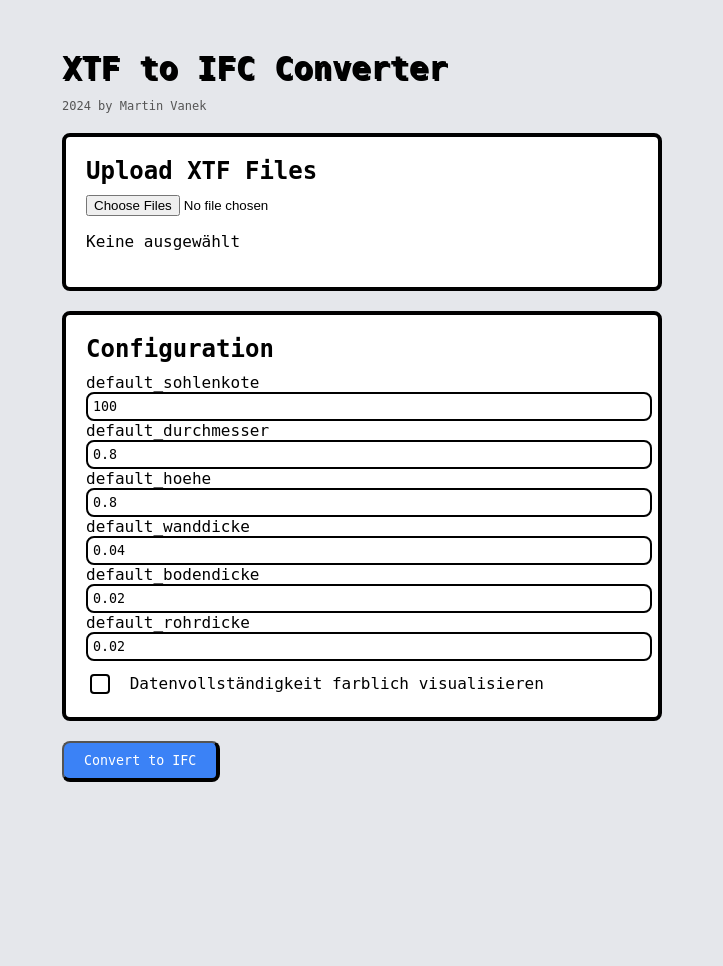
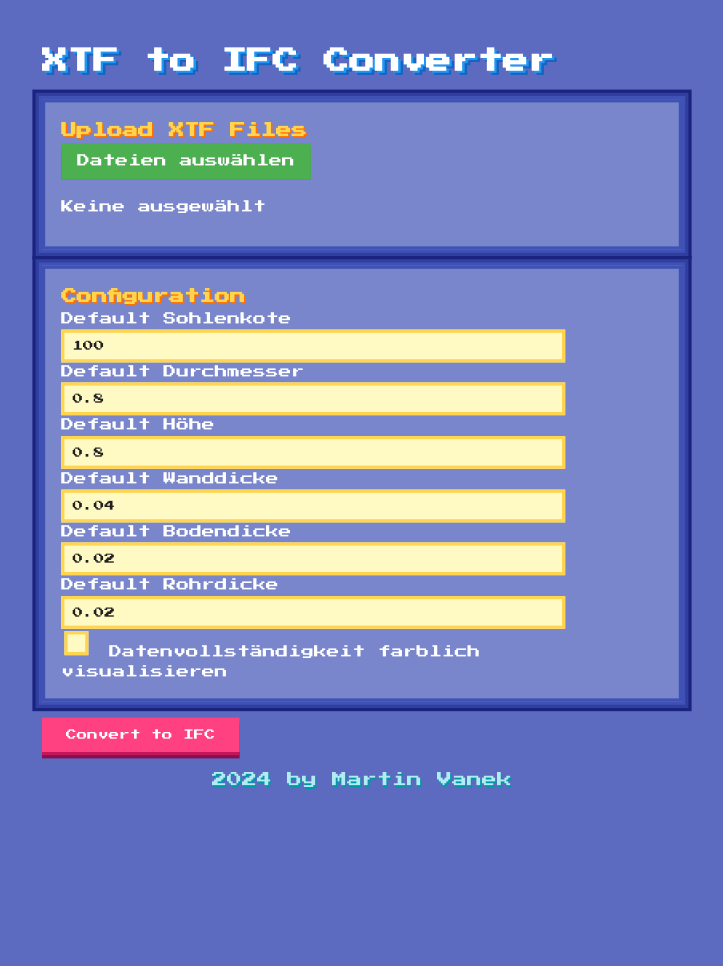
Before and after one commit to vaneeko/ili-ifc, a Flask app: page / in a window 1280 px wide; the page is wider, and only the part inside the window is pictured. Shown: that part, without its empty margins (278-1001 px from the left). Before the commit the page ends 782 px from the top of that part, so only its background shows below. Run offline with Flask 3, Linux system fonts and the light colour scheme.

Commit message:
Pixelart GUI

```diff
--- a/templates/index.html
+++ b/templates/index.html
@@ -1,120 +1,161 @@
 <!DOCTYPE html>
-<html lang="en">
+<html lang="de">
 <head>
     <meta charset="UTF-8">
     <meta name="viewport" content="width=device-width, initial-scale=1.0">
     <title>XTF to IFC Converter</title>
     <style>
-        @font-face {
-            font-family: 'Pixelated';
-            src: url('https://fonts.googleapis.com/css2?family=Press+Start+2P&display=swap');
-        }
+        @import url('https://fonts.googleapis.com/css2?family=Press+Start+2P&display=swap');
+
         body {
-            background-color: #e5e7eb;
-            font-family: 'Pixelated', monospace;
+            background-color: #5C6BC0;
+            font-family: 'Press Start 2P', cursive;
+            color: #FFFFFF;
+            line-height: 1.6;
         }
         .container {
-            max-width: 600px;
+            max-width: 800px;
             margin: auto;
             padding: 20px;
+            transform: scale(0.8);
+            transform-origin: top center;
         }
         .text-shadow {
-            text-shadow: 2px 2px 0 #000;
+            text-shadow: 3px 3px 0 #2196F3, 6px 6px 0 #1565C0;
         }
         .pixel-button {
-            padding: 10px 20px;
-            font-family: 'Pixelated', monospace;
+            padding: 15px 30px;
+            font-family: 'Press Start 2P', cursive;
             color: white;
-            border-bottom: 4px solid black;
-            border-right: 4px solid black;
-            background-color: #3B82F6;
-            transition: background-color 0.15s ease-in-out;
-            border-radius: 8px;
+            border: none;
+            background-color: #FF4081;
+            transition: all 0.3s ease;
+            box-shadow: 0 4px 0 #C2185B, 0 8px 0 #880E4F;
+            position: relative;
+            top: 0;
         }
-        .pixel-button:disabled {
-            background-color: #6B7280;
-            cursor: not-allowed;
+        .pixel-button:hover {
+            top: 4px;
+            box-shadow: 0 4px 0 #880E4F;
         }
-        .pixel-button:hover:not(:disabled) {
-            background-color: #2563EB;
-        }
-        .pixel-button:active:not(:disabled) {
-            background-color: #1D4ED8;
+        .pixel-button:active {
+            top: 8px;
+            box-shadow: none;
         }
         .pixel-input {
-            width: 100%;
-            padding: 5px;
-            font-family: 'Pixelated', monospace;
-            border: 2px solid black;
-            background-color: white;
+            width: 80%;
+            padding: 10px;
+            font-family: 'Press Start 2P', cursive;
+            border: 4px solid #FFD54F;
+            background-color: #FFF9C4;
             outline: none;
-            border-radius: 8px;
-        }
-        .pixel-input:focus {
-            border-color: #3B82F6;
-            box-shadow: 0 0 0 3px rgba(59, 130, 246, 0.25);
+            color: #212121;
         }
         .card {
-            background-color: white;
-            border: 4px solid black;
+            background-color: #7986CB;
+            border: 4px solid #3F51B5;
             margin-bottom: 20px;
             padding: 20px;
-            border-radius: 8px;
+            box-shadow: 0 0 0 4px #3F51B5, 0 0 0 8px #303F9F, 0 0 0 12px #1A237E;
         }
         .card-header {
-            font-size: 1.5em;
+            font-size: 1.2em;
             font-weight: bold;
-        }
-        .card-content {
-            margin-top: 10px;
+            color: #FFD54F;
+            text-shadow: 2px 2px 0 #FF6F00;
         }
         .form-checkbox {
             appearance: none;
-            width: 20px;
-            height: 20px;
-            border: 2px solid black;
-            background: white;
+            width: 30px;
+            height: 30px;
+            border: 4px solid #FFD54F;
+            background: #FFF9C4;
             margin-right: 10px;
-            border-radius: 4px;
-            vertical-align: middle;
+            position: relative;
         }
-
+        .form-checkbox:checked::before {
+            content: '✔';
+            position: absolute;
+            top: 50%;
+            left: 50%;
+            transform: translate(-50%, -50%);
+            color: #FF4081;
+            font-size: 20px;
+        }
         .checkbox-container {
-            display: flex;
-            align-items: center;
-            margin-top: 10px;  /* Passe den Wert nach Bedarf an */
-        }
-
-        .form-checkbox:checked {
-            background: #3B82F6;
+            margin-right: 20%;
         }
         .alert {
-            background-color: #10B981;
-            border: 4px solid black;
+            background-color: #66BB6A;
+            border: 4px solid #4CAF50;
             color: white;
-            padding: 10px;
-            border-radius: 8px;
+            padding: 15px;
+            box-shadow: 0 0 0 4px #4CAF50, 0 0 0 8px #388E3C, 0 0 0 12px #1B5E20;
         }
         .footer {
             font-size: 12px;
-            color: #555;
-            text-align: left;
-            margin-top: -10px;
-            margin-bottom: 20px;
+            color: #B2EBF2;
+            text-shadow: 1px 1px 0 #0097A7;
+            position: absolute;  /* Geändert */
+            bottom: 10px;  /* Geändert */
+            left: 0;
+            right: 0;
+            text-align: center;
+            transform: scale(1.25);  /* Kompensiert die Skalierung des Containers */
+        }
+        #preview-container img {
+            image-rendering: pixelated;
+            width: 128px;
+            height: 128px;
+        }
+        .file-input-wrapper {
+            position: relative;
+            overflow: hidden;
+            display: inline-block;
+        }
+        .file-input-wrapper input[type=file] {
+            position: absolute;
+            left: 0;
+            top: 0;
+            opacity: 0;
+            cursor: pointer;
+            width: 100%;
+            height: 100%;
+        }
+        .custom-file-input {
+            display: inline-block;
+            padding: 10px 20px;
+            font-family: 'Press Start 2P', cursive;
+            color: white;
+            background-color: #4CAF50;
+            border: none;
+            box-shadow: 0 4px 0 #45a049, 0 8px 0 #388E3C;
+            transition: all 0.3s ease;
+            position: relative;
+            top: 0;
+            cursor: pointer;
+        }
+        .custom-file-input:hover {
+            top: 4px;
+            box-shadow: 0 4px 0 #388E3C;
+        }
+        .custom-file-input:active {
+            top: 8px;
+            box-shadow: none;
         }
     </style>
 </head>
 <body>
     <div class="container">
         <h1 class="text-4xl font-bold mb-4 text-center text-shadow">XTF to IFC Converter</h1>
-        <div class="footer" style="text-align: left;">2024 by Martin Vanek</div>
         <div class="card">
-            <div class="card-header">
-                Upload XTF Files
-            </div>
+            <div class="card-header">Upload XTF Files</div>
             <div class="card-content">
                 <form id="upload-form" enctype="multipart/form-data">
-                    <input type="file" name="xtfFiles" id="xtfFiles" multiple accept=".xtf" class="block w-full text-sm text-gray-500 file:mr-4 file:py-2 file:px-4 file:border-2 file:border-black file:text-sm file:font-semibold file:bg-blue-500 file:text-white hover:file:bg-blue-600">
+                    <div class="file-input-wrapper">
+                        <span class="custom-file-input">Dateien auswählen</span>
+                        <input type="file" name="xtfFiles" id="xtfFiles" multiple accept=".xtf">
+                    </div>
                     <p id="file-count" class="mt-2">Keine ausgewählt</p>
                     <div id="preview-container" class="mt-4"></div>
                 </form>
@@ -122,33 +163,31 @@
         </div>
 
         <div class="card">
-            <div class="card-header">
-                Configuration
-            </div>
+            <div class="card-header">Configuration</div>
             <div class="card-content">
                 <form id="config-form" class="grid grid-cols-2 gap-4">
                     <div>
-                        <label for="default_sohlenkote" class="block text-sm font-medium text-gray-700">default_sohlenkote</label>
+                        <label for="default_sohlenkote">Default Sohlenkote</label>
                         <input type="number" id="default_sohlenkote" name="default_sohlenkote" value="100" min="0" max="1000" step="0.01" class="pixel-input">
                     </div>
                     <div>
-                        <label for="default_durchmesser" class="block text-sm font-medium text-gray-700">default_durchmesser</label>
+                        <label for="default_durchmesser">Default Durchmesser</label>
                         <input type="number" id="default_durchmesser" name="default_durchmesser" value="0.8" min="0" max="1000" step="0.01" class="pixel-input">
                     </div>
                     <div>
-                        <label for="default_hoehe" class="block text-sm font-medium text-gray-700">default_hoehe</label>
+                        <label for="default_hoehe">Default Höhe</label>
                         <input type="number" id="default_hoehe" name="default_hoehe" value="0.8" min="0" max="1000" step="0.01" class="pixel-input">
                     </div>
                     <div>
-                        <label for="default_wanddicke" class="block text-sm font-medium text-gray-700">default_wanddicke</label>
+                        <label for="default_wanddicke">Default Wanddicke</label>
                         <input type="number" id="default_wanddicke" name="default_wanddicke" value="0.04" min="0" max="1000" step="0.01" class="pixel-input">
                     </div>
                     <div>
-                        <label for="default_bodendicke" class="block text-sm font-medium text-gray-700">default_bodendicke</label>
+                        <label for="default_bodendicke">Default Bodendicke</label>
                         <input type="number" id="default_bodendicke" name="default_bodendicke" value="0.02" min="0" max="1000" step="0.01" class="pixel-input">
                     </div>
                     <div>
-                        <label for="default_rohrdicke" class="block text-sm font-medium text-gray-700">default_rohrdicke</label>
+                        <label for="default_rohrdicke">Default Rohrdicke</label>
                         <input type="number" id="default_rohrdicke" name="default_rohrdicke" value="0.02" min="0" max="1000" step="0.01" class="pixel-input">
                     </div>
                     <div class="col-span-2 checkbox-container">
@@ -164,6 +203,8 @@
         <button id="convert-button" class="pixel-button">Convert to IFC</button>
         <div id="alert-container" class="mt-4"></div>
     </div>
+
+    <div class="footer">2024 by Martin Vanek</div>
 
     <script>
         document.getElementById('xtfFiles').addEventListener('change', function(event) {
```
